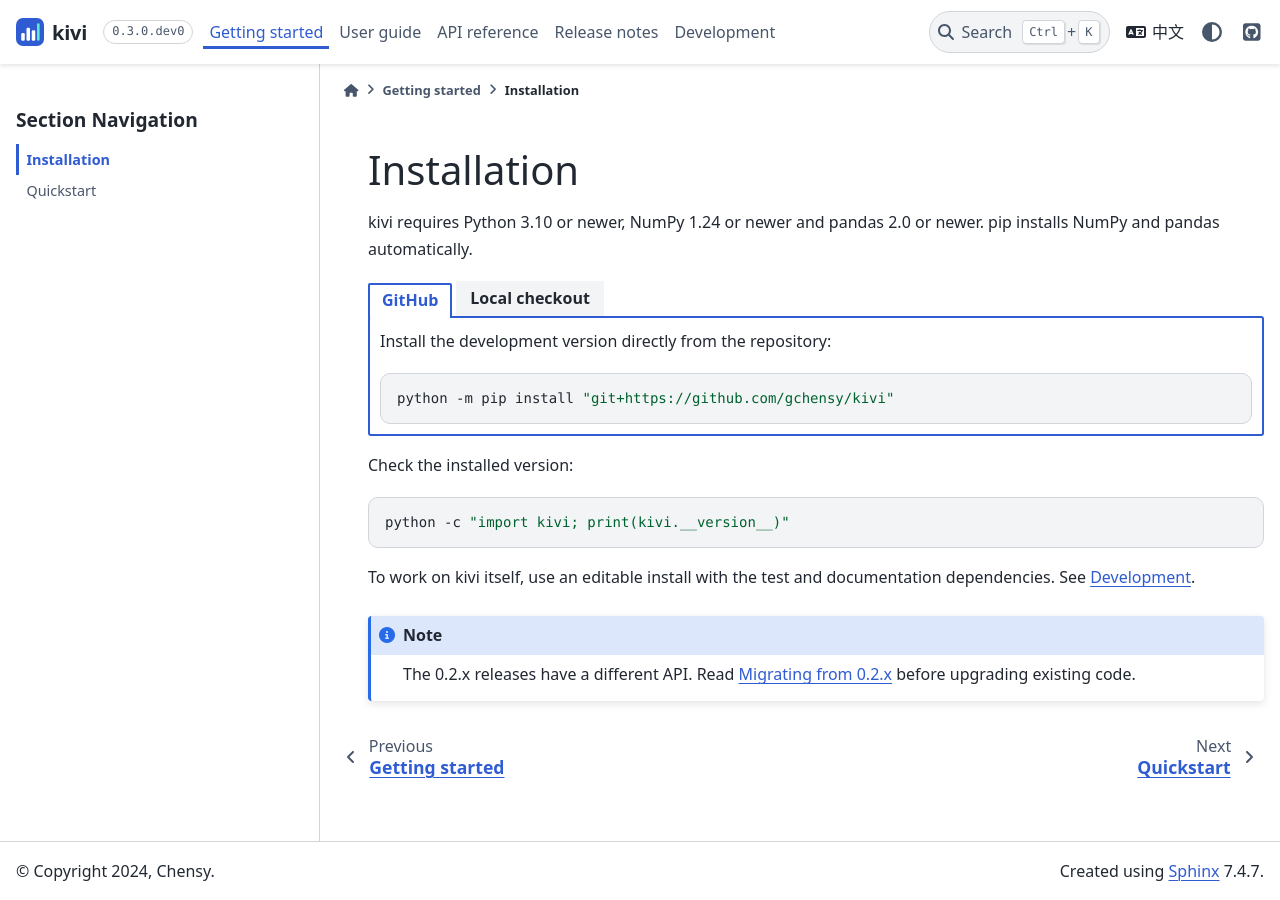
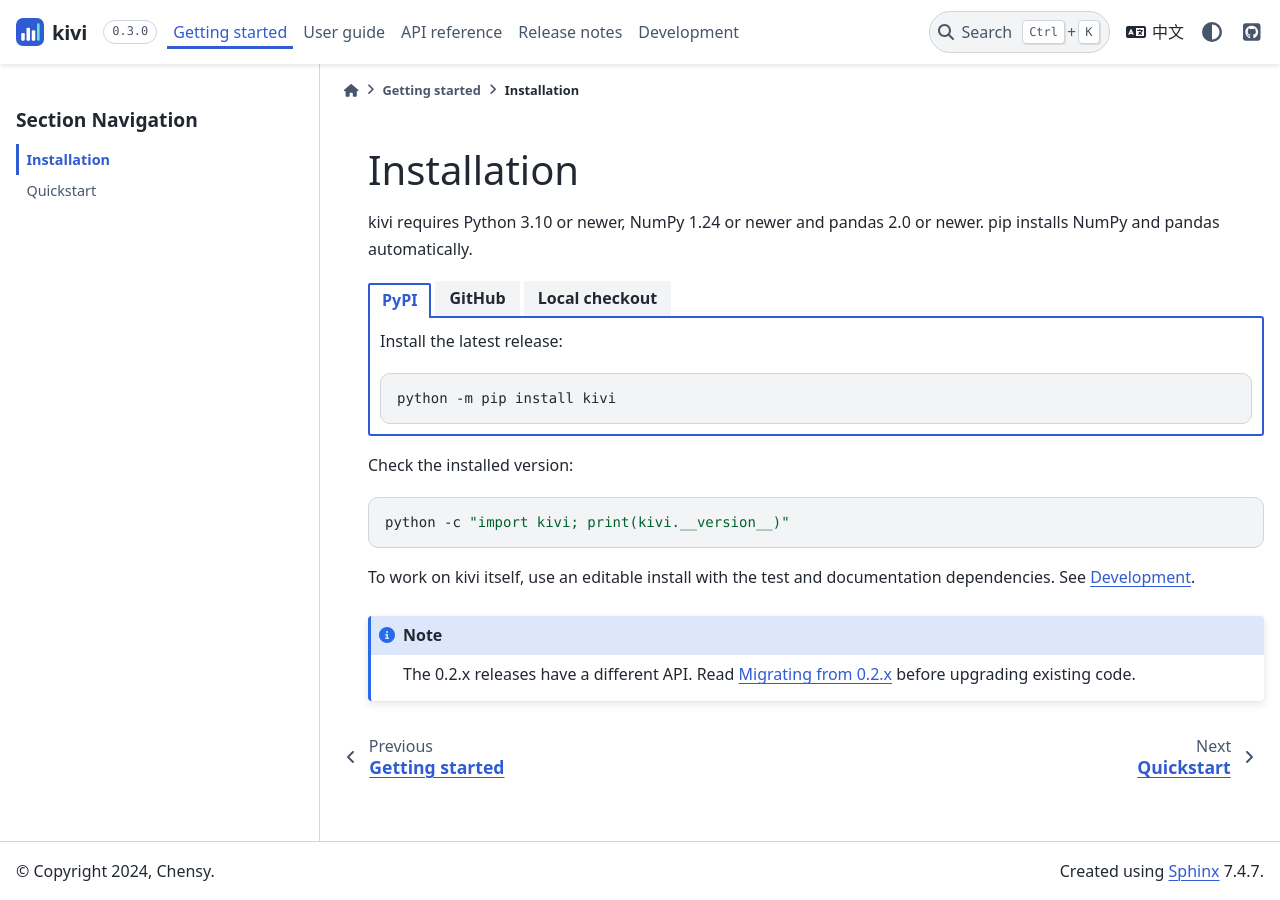
Before and after one commit to gchensy/kivi, a Sphinx documentation site: the page built from docs/getting_started/install.rst, in a window 1280 px wide. Built offline with Sphinx 7.4.7 and the PyData theme 0.15.4, drawn with Linux system fonts in a browser that asks for light colours.

Commit message:
Release 0.3.0
- Set the version to 0.3.0 and date the release notes.
- Install from PyPI in the docs home page, the installation guide and
  both READMEs; keep the GitHub install for the development version.
- Add PyPI version and download badges to the READMEs.
- Refer to "release 0.3" instead of "the development release" in the
  migration guide, with updated Chinese translations.

Co-Authored-By: Claude Opus 5.5 <noreply@anthropic.com>

```diff
--- a/docs/getting_started/install.rst
+++ b/docs/getting_started/install.rst
@@ -4,6 +4,14 @@ Installation
 kivi requires Python 3.10 or newer, NumPy 1.24 or newer and pandas 2.0 or newer. pip installs NumPy and pandas automatically.
 
 .. tab-set::
+
+   .. tab-item:: PyPI
+
+      Install the latest release:
+
+      .. code-block:: bash
+
+         python -m pip install kivi
 
    .. tab-item:: GitHub
 
--- a/docs/index.rst
+++ b/docs/index.rst
@@ -22,7 +22,7 @@ Binning, WOE, IV and PSI for pandas
 
 .. code-block:: bash
 
-   python -m pip install "git+https://github.com/gchensy/kivi"
+   python -m pip install kivi
 
 At a glance
 -----------
--- a/docs/release/index.rst
+++ b/docs/release/index.rst
@@ -1,8 +1,8 @@
 Release notes
 =============
 
-0.3.0 (in development)
-----------------------
+0.3.0 (2026-11-19)
+------------------
 
 A rewrite around a small pandas core. Read :doc:`migration` before upgrading code written for 0.2.x.
 
--- a/docs/release/migration.rst
+++ b/docs/release/migration.rst
@@ -1,7 +1,7 @@
 Migrating from 0.2.x
 ====================
 
-The development release exposes four public operations. Dataset.bank_data() retains its import path and table schema. The target describes deposit subscription.
+Release 0.3 exposes four public operations. Dataset.bank_data() retains its import path and table schema. The target describes deposit subscription.
 
 .. list-table::
    :header-rows: 1
@@ -33,4 +33,4 @@ For PSI.fit(), form both sets of groups using the same reference edges, then cal
 Not yet ported
 --------------
 
-The development release covers unweighted counts. Keep existing weighted, supervised binning and scorecard workflows on their original version until their outputs have been validated on fixed reference samples. Spark, SQL, AHP, feature selection, model wrappers and application code remain in the historical revisions.
+Release 0.3 covers unweighted counts. Keep existing weighted, supervised binning and scorecard workflows on their original version until their outputs have been validated on fixed reference samples. Spark, SQL, AHP, feature selection, model wrappers and application code remain in the historical revisions.
--- a/pyproject.toml
+++ b/pyproject.toml
@@ -4,7 +4,7 @@ build-backend = "hatchling.build"
 
 [project]
 name = "kivi"
-version = "0.3.0.dev0"
+version = "0.3.0"
 description = "Binning, weight of evidence and population stability for tabular models"
 readme = "README.md"
 requires-python = ">=3.10"
```
Also changed, not shown: CLAUDE.md (+1 -1 lines), README.md (+5 -3 lines), README.zh-CN.md (+5 -3 lines), 1 other file.
